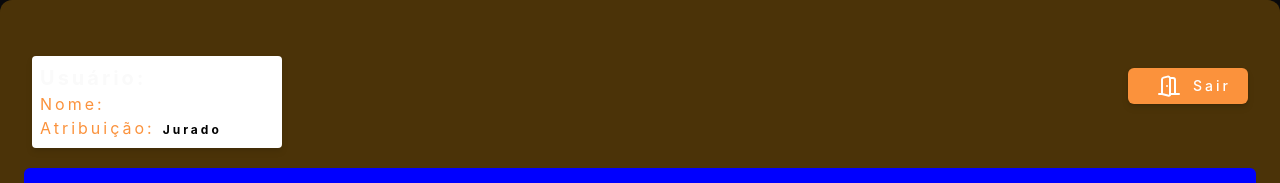
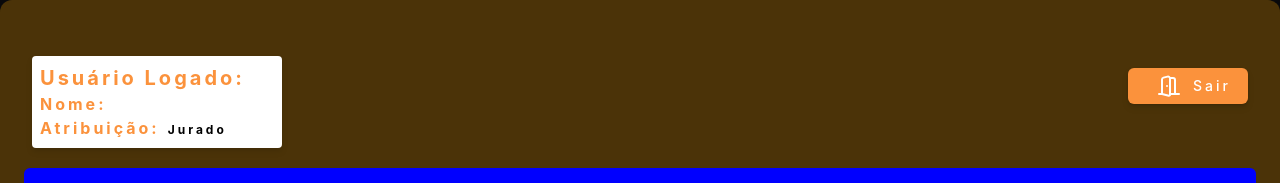
Before and after one commit to cosmeTeixeiraSilva/senacx2024, a React (Vite) app: page /usuarios in a window 1280 px wide. Shown: the top 183 px of the page. Built offline with nearby package versions, Linux system fonts and the light colour scheme; no server answers.

Commit message:
css card usuario

```diff
--- a/src/components/base/header/header.jsx
+++ b/src/components/base/header/header.jsx
@@ -36,11 +36,11 @@ export default function Header() {
         <div className=" drop-shadow-md rounded">
             <div className="flex flex-col md:flex-row justify-between m-1 p-1">
                 <div className="user flex flex-col bg-white p-2 rounded">
-                    <span className="font-bold text-xl">Usuário:</span>
-                    <Label className="text-orange-400">
+                    <span className="font-bold text-xl text-orange-400">Usuário Logado:</span>
+                    <Label className="text-orange-400 font-bold">
                         Nome:<span className="text-black font-bold ml-2 text-xs">{juradoNome}</span>
                     </Label>
-                    <Label className="text-orange-400">
+                    <Label className="text-orange-400 font-bold">
                         Atribuição:<span className="text-black font-bold ml-2 text-xs">{juradoNivel}</span>
                     </Label>
                 </div>
```
